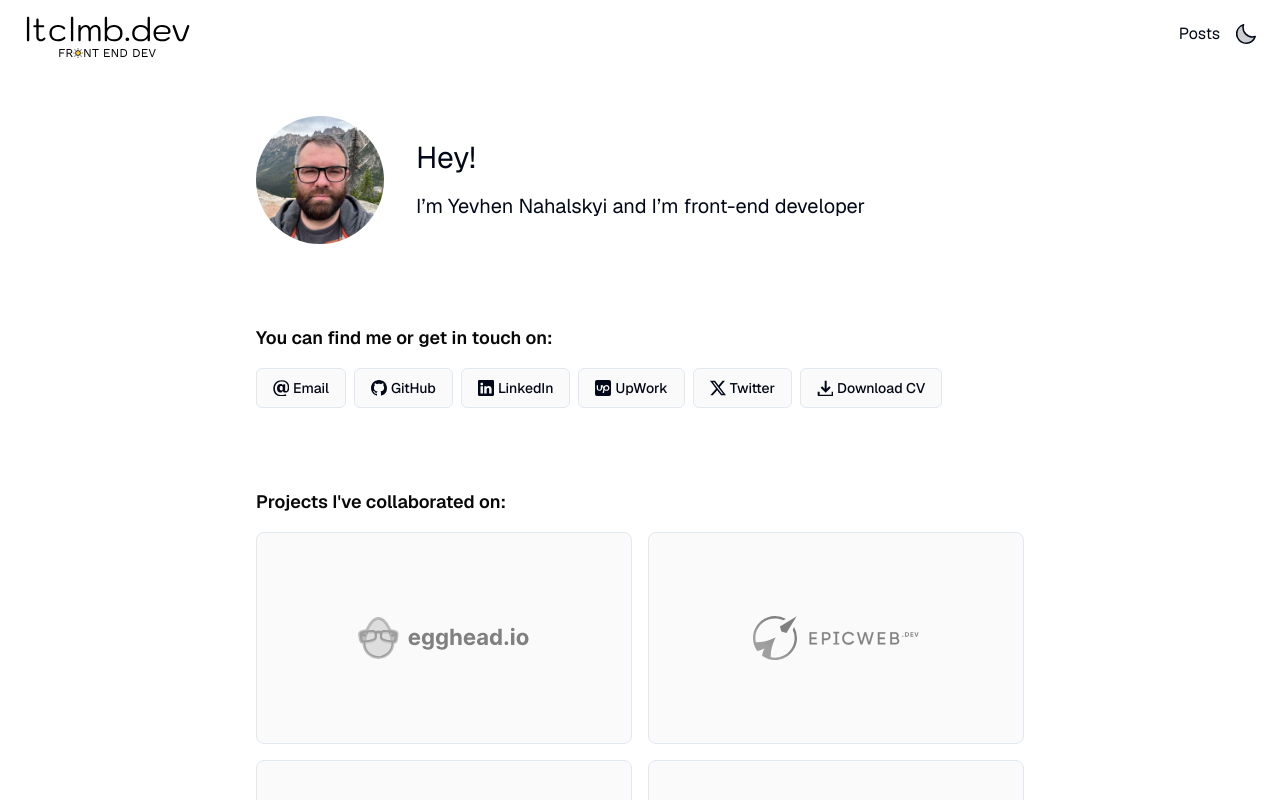
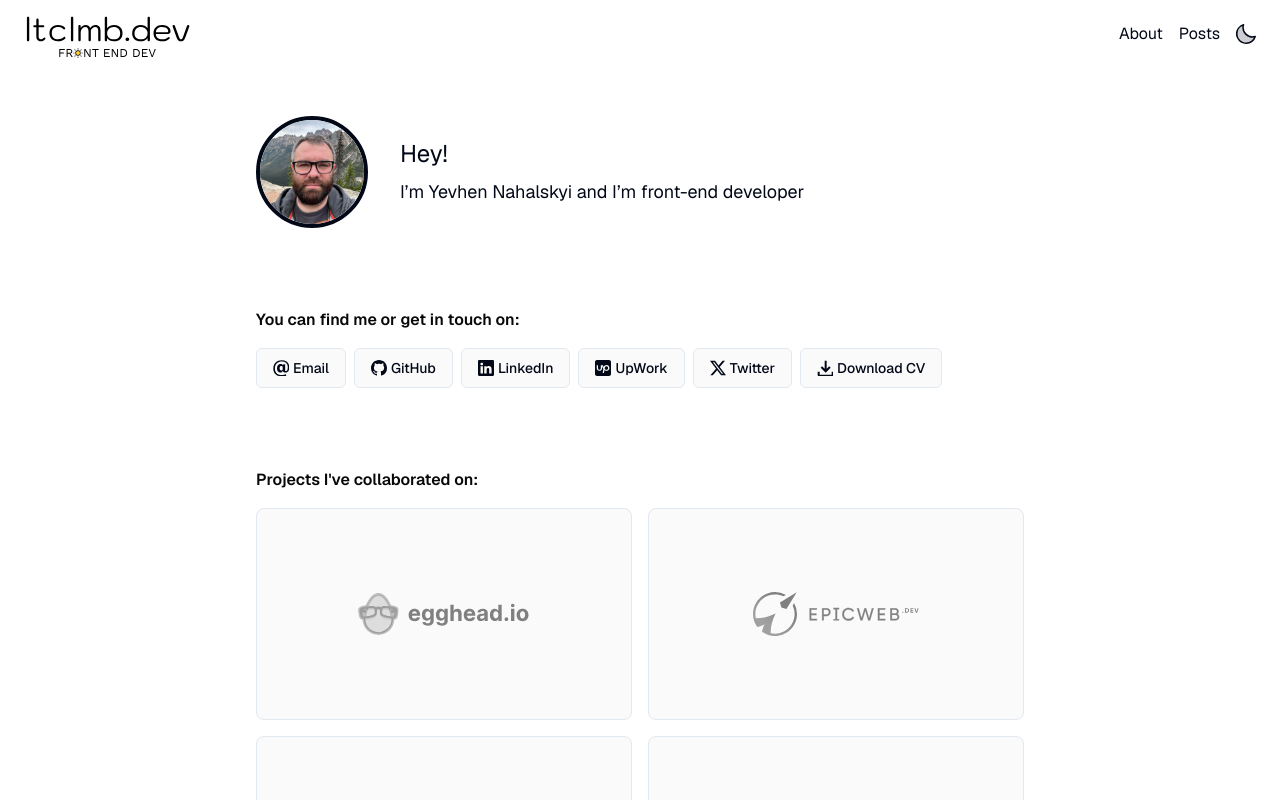
Before and after one commit to ltclmbdev/ltclmb.dev, a Next.js app: page / in a window 1280 px wide. Shown: the top 800 px of the page. Built offline with nearby package versions, Linux system fonts and the light colour scheme.

Commit message:
about page + tweaks

```diff
--- /dev/null
+++ b/src/app/about/page.tsx
@@ -0,0 +1,25 @@
+import MdxContent from '@/components/mdx-content'
+
+const mdxContent = `
+I am front end developer with over a decade of experience specializing in JavaScript/TypeScript, ReactJS, NextJS, and CSS frameworks. I began my web development career in 2012 as a freelancer on [UpWork](https://www.upwork.com/freelancers/evgeniynagalskiy), where I completed a lot of various tasks and projects (over 100 contracts) and earned numerous satisfied clients.
+
+From 2015 until recently, I worked at [egghead.io](https://egghead.io/) and [Skill Recordings Inc.](https://www.skillrecordings.com/), where I was involved in developing cutting-edge e-learning products. My role involved creating seamless user experiences using JavaScript/TypeScript, ReactJS, NextJS, TailwindCSS and shadcn/ui, CMS Sanity.io.
+
+I am committed to continuous learning and stay updated with industry trends through platforms like Udemy and Coursera.
+
+Outside of work, my interests are quite simple: road trips to beautiful places with my family, raising children, 1970s science fiction books, the TV series [“Columbo”](https://www.imdb.com/title/tt1466074/), good coffee and 3D printing.
+
+`
+
+export default function Home() {
+  return (
+    <div className="container pb-40 pt-8 md:pt-12">
+      <div className="w-full flex flex-col items-center max-w-3xl mx-auto">
+        <h1 className="text-3xl md:text-4xl font-bold text-center">About me</h1>
+        <div className="mt-10 prose prose-xl max-w-none dark:prose-dark w-full">
+          <MdxContent>{mdxContent}</MdxContent>
+        </div>
+      </div>
+    </div>
+  )
+}
--- a/src/app/page.tsx
+++ b/src/app/page.tsx
@@ -12,7 +12,7 @@ export default function Home() {
     <div className="container pb-40 pt-8 md:pt-12">
       <div className="w-full flex flex-col items-center max-w-3xl mx-auto">
         <div className="flex items-center gap-4 md:gap-6 lg:gap-8 w-full">
-          <div className="shrink-0 w-24 h-24 md:w-28 md:h-28 lg:w-32 lg:h-32 rounded-full overflow-hidden">
+          <div className="shrink-0 w-24 h-24 md:w-28 md:h-28 rounded-full overflow-hidden border-4 border-foreground">
             <Image
               src="/me.jpg"
               alt="Yevhen Nahalskyi"
@@ -21,18 +21,18 @@ export default function Home() {
               priority
             />
           </div>
-          <div className="space-y-1 md:space-y-3 lg:space-y-4 text-balance">
-            <h3 className="text-xl md:text-2xl lg:text-3xl">Hey!</h3>
-            <p className="md:text-lg lg:text-xl">
+          <div className="space-y-1 md:space-y-2 text-balance">
+            <h3 className="text-xl md:text-2xl">Hey!</h3>
+            <p className="md:text-lg">
               I’m Yevhen Nahalskyi and I’m front-end developer
             </p>
           </div>
         </div>
-        <h3 className="grayscale font-semibold md:text-lg mt-8 md:mt-16 lg:mt-20 w-full">
+        <h3 className="grayscale font-semibold mt-8 md:mt-16 lg:mt-20 w-full">
           You can find me or get in touch on:
         </h3>
         <FindMeOn className="mt-3 md:mt-4" />
-        <h3 className="grayscale font-semibold md:text-lg mt-8 md:mt-16 lg:mt-20 w-full">
+        <h3 className="grayscale font-semibold mt-8 md:mt-16 lg:mt-20 w-full">
           Projects I&apos;ve collaborated on:
         </h3>
         <div className="mt-3 md:mt-4 w-full grid sm:grid-cols-2 gap-4">
--- a/src/components/app/navigation.tsx
+++ b/src/components/app/navigation.tsx
@@ -11,6 +11,7 @@ export const Navigation = () => {
           <Logo />
         </Link>
         <div className="flex items-center space-x-4">
+          <Link href="/about">About</Link>
           <Link href="/posts">Posts</Link>
           <ThemeToggle />
         </div>
--- a/src/templates/post-template.tsx
+++ b/src/templates/post-template.tsx
@@ -33,7 +33,7 @@ const PostTemplate: React.FC<{ post: Post }> = async ({ post }) => {
           />
         </div>
       )}
-      <div className="prose prose-lg max-w-none dark:prose-dark w-full">
+      <div className="prose prose-xl max-w-none dark:prose-dark w-full">
         <MdxContent>{post.body}</MdxContent>
       </div>
     </article>
```
Also changed, not shown: 1 other file (tests, documents, lock files or other folders).
